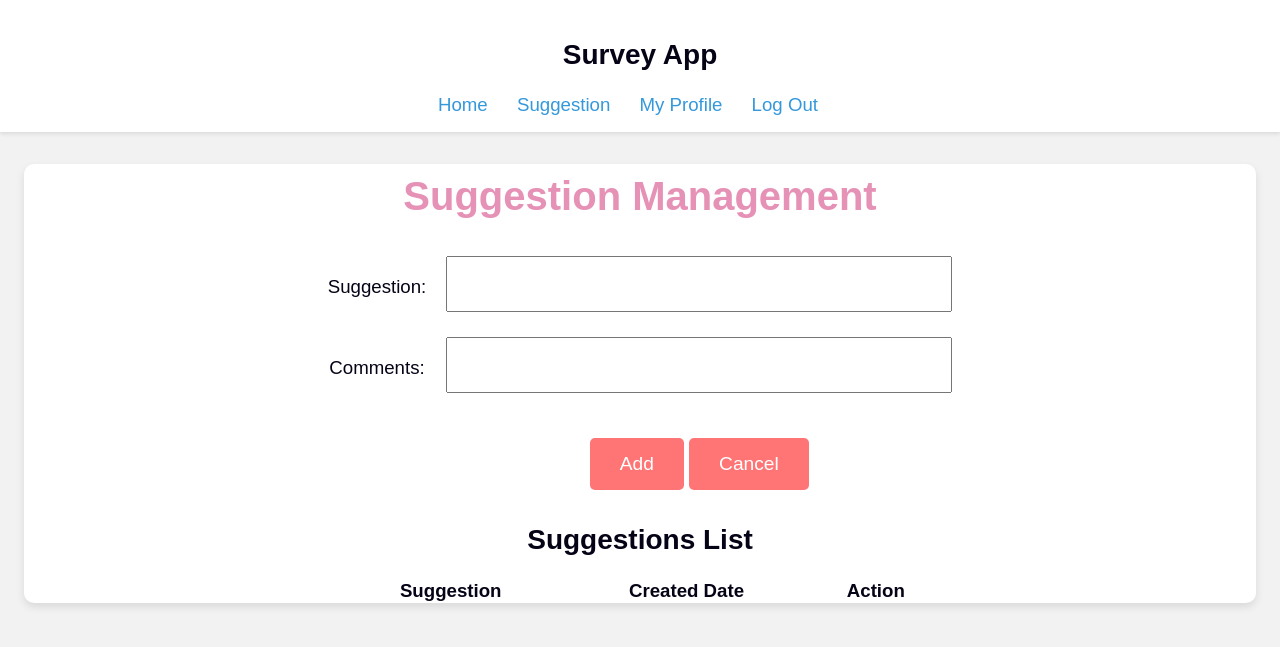
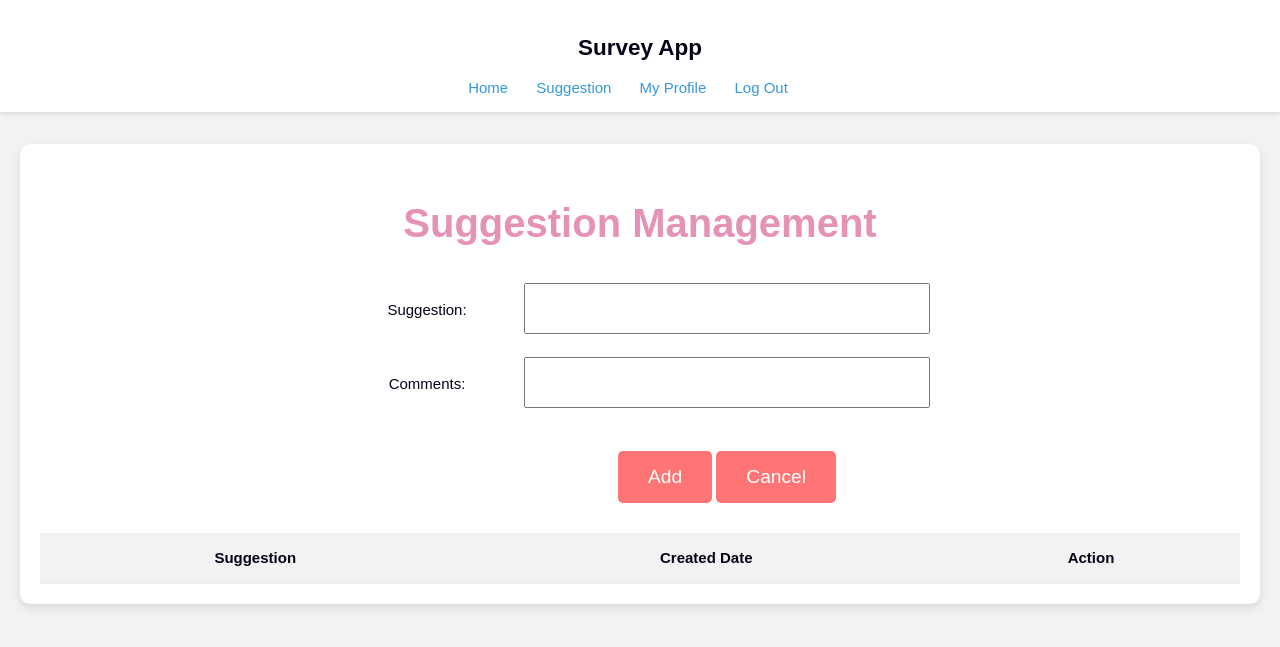
Before and after one commit to rbarans/CAPSTON3RS, a Flask app: page /suggestion in a window 1280 px wide. Shown: the top 647 px of the page. Run offline with Flask 3, Linux system fonts and the light colour scheme; the visitor is signed in with stand-in values (Sample User, id 1); data that the repository does not hold is empty; some libraries are stand-ins or nearby versions.

Commit message:
Changes in App, Style, Suggestion

```diff
--- a/system/app.py
+++ b/system/app.py
@@ -233,10 +233,12 @@ def createaccount():
 @app.route('/suggestion', methods=['GET'])
 @login_required
 def suggestion_form():
+    user_id = current_user.id  # Use Flask-Login's current_user
+
     try:
         conn = get_db_connection()
         cursor = conn.cursor(dictionary=True)
-        cursor.execute("SELECT * FROM Suggestions")
+        cursor.execute("SELECT * FROM Suggestion WHERE userID=%s", (user_id,))
         suggestions = cursor.fetchall()
         cursor.close()
         conn.close()
@@ -257,9 +259,6 @@ def add_suggestion():
     created_date = datetime.now().strftime("%Y-%m-%d %H:%M:%S")
 
 
-   # if not user_id or not description:
-   #     return jsonify({"error": user_id}), 400
-
     try:
         conn = get_db_connection()
         cursor = conn.cursor()
@@ -272,7 +271,14 @@ def add_suggestion():
         conn.commit()
         cursor.close()
         conn.close()
-        return cursor.lastrowid
+
+        conn = get_db_connection()
+        cursor = conn.cursor(dictionary=True)
+        cursor.execute("SELECT * FROM Suggestion WHERE userID=%s", (user_id,))
+        suggestions = cursor.fetchall()
+        cursor.close()
+        conn.close()
+        return render_template('suggestion.html', suggestions=suggestions)
     except Exception as e:
         # Log the error
         print(f"Error: {e}")
--- a/system/static/style.css
+++ b/system/static/style.css
@@ -7,7 +7,7 @@ body {
     background-color: #f2f2f2;
     text-align: center;
     color: #050316;
-    font-size: 14pt;
+    font-size: 15px;
 }
 
 table {
@@ -39,22 +39,41 @@ button
     border-radius: 5px;
     cursor: pointer;
 }
+button:hover {
+    background-color: #2980b9;
+}
+
+.action-button {
+    background: none;
+    border: none;
+    color: #ff7575;
+    cursor: pointer;
+    padding: 0.5rem;
+    margin: 0 0.25rem;
+}
+
+.action-button:hover {
+    color: #2980b9;
+    background: none;
+}
 
 /*  */
 
 .container {
-    max-width: 900px;
-    margin: 0 auto;
+    max-width: 1200px;
+    margin: 2rem auto;
     padding: 20px;
     background-color: white;
     box-shadow: 0 4px 8px rgba(0, 0, 0, 0.1);
     border-radius: 10px;
 }
+
 h1 {
     font-size: 2.5rem;
     color: #e692b7;
     padding-top: 10px;
 }
+
 .survey-button {
     background-color: #ff7575;
     color: white;
@@ -65,6 +84,7 @@ h1 {
     border-radius: 5px;
     cursor: pointer;
 }
+
 .survey-button:hover {
     background-color: #e692b7;
 }
@@ -126,11 +146,8 @@ h1 {
 }
 
 textarea {
-    resize: none;
-    /* Prevent resizing */
-    width: 500px;
-    height: 50px;
-    /* Set a fixed height */
+    resize: none; /* Prevent resizing */
+    width: 25rem;
 }
 
 /* Navigation Bar */
@@ -161,31 +178,6 @@ textarea {
     color: #2980b9;
 }
 
-.container {
-    max-width: 900px;
-    margin: 0 auto;
-    padding: 20px;
-    background-color: white;
-    box-shadow: 0 4px 8px rgba(0, 0, 0, 0.1);
-    border-radius: 10px;
-}
-
-
-/* Main Content Container */
-.container {
-    max-width: 1200px;
-    margin: 2rem auto;
-    padding: 0 1rem;
-}
-
-/* Suggestion Management Section */
-.suggestion-management {
-    background: white;
-    border-radius: 8px;
-    box-shadow: 0 2px 4px rgba(0, 0, 0, 0.05);
-    padding: 2rem;
-    margin-bottom: 2rem;
-}
 
 .section-title {
     font-size: 1.3rem;
@@ -195,7 +187,7 @@ textarea {
     border-bottom: 2px solid #ecf0f1;
 }
 
-/* Form Elements */
+/* Zar: Form Elements */
 .input-group {
     margin-bottom: 1.5rem;
 }
@@ -231,11 +223,7 @@ textarea {
     transition: background-color 0.3s ease;
 }
 
-.add-button:hover {
-    background-color: #2980b9;
-}
-
-/* Suggestions List */
+/* Zar: Suggestions List */
 .suggestions-list {
     background: white;
     border-radius: 8px;
@@ -246,22 +234,27 @@ textarea {
 .suggestion-table {
     width: 100%;
     border-collapse: collapse;
+    margin-top: 20px;
 }
 
-.suggestion-table th,
+.suggestion-table th
+{
+    padding: 1rem;
+    text-align: Center;
+    background-color: #f2f2f2;
+    color:#050316;
+    border-bottom: 2px solid #ecf0f1;
+    font-weight: 600;
+}
 .suggestion-table td {
     padding: 1rem;
     text-align: left;
+    border: 1px solid #f2f2f2;
 }
 
 .suggestion-table thead {
     background-color: #f8f9fa;
     border-bottom: 2px solid #ecf0f1;
-}
-
-.suggestion-table th {
-    color: #7f8c8d;
-    font-weight: 600;
 }
 
 .suggestion-table tbody tr {
@@ -272,23 +265,13 @@ textarea {
     background-color: #f8f9fa;
 }
 
-.action-button {
-    background: none;
-    border: none;
-    color: #3498db;
-    cursor: pointer;
-    padding: 0.5rem;
-    margin: 0 0.25rem;
-}
 
-.action-button:hover {
-    color: #2980b9;
-}
 
-/* Responsive Design */
+/* Zar : Responsive Design */
 @media (max-width: 768px) {
     .container {
-        padding: 0 0.5rem;
+        margin: 2rem auto;
+        padding: 20px;
     }
 
     .suggestion-management {
@@ -299,5 +282,8 @@ textarea {
     .suggestion-table td {
         padding: 0.75rem;
     }
+    textarea {
+        max-width: 300px;
+    }
 }
 /* ////////////////////// */
--- a/system/templates/suggestion.html
+++ b/system/templates/suggestion.html
@@ -21,11 +21,11 @@
             <table>
                 <tr>
                     <td><label for="Description">Suggestion:</label></td>
-                    <td><textarea type="text"  id="Description" name="Description" required></textarea></td>
+                    <td><textarea type="text" rows="3" id="Description" name="Description" required></textarea></td>
                 </tr>
                 <tr>
                     <td><label for="Comments">Comments:</label></td>
-                    <td><textarea type="text" id="Comments" name="Comments"></textarea></td>
+                    <td><textarea type="text" rows="3" id="Comments" name="Comments"></textarea></td>
                 </tr>
 
                 <tr>
@@ -38,10 +38,8 @@
             </table>
         </form>
 
-        <h2>Suggestions List</h2>
-
         <!-- Suggestions Table -->
-        <table>
+        <table class="suggestion-table">
             <tr>
                 <th>Suggestion</th>
                 <th>Created Date</th>
@@ -54,7 +52,7 @@
                 <td>
                     <form id="deleteForm" method="POST">
                         <input type="hidden" name="SuggestionID" value="{{ suggestion.SuggestionID }}">
-                        <button type="submit" class="delete-btn">Delete</button>
+                        <button type="submit" class="action-button">Delete</button>
                     </form>
                 </td>
             </tr>
```
